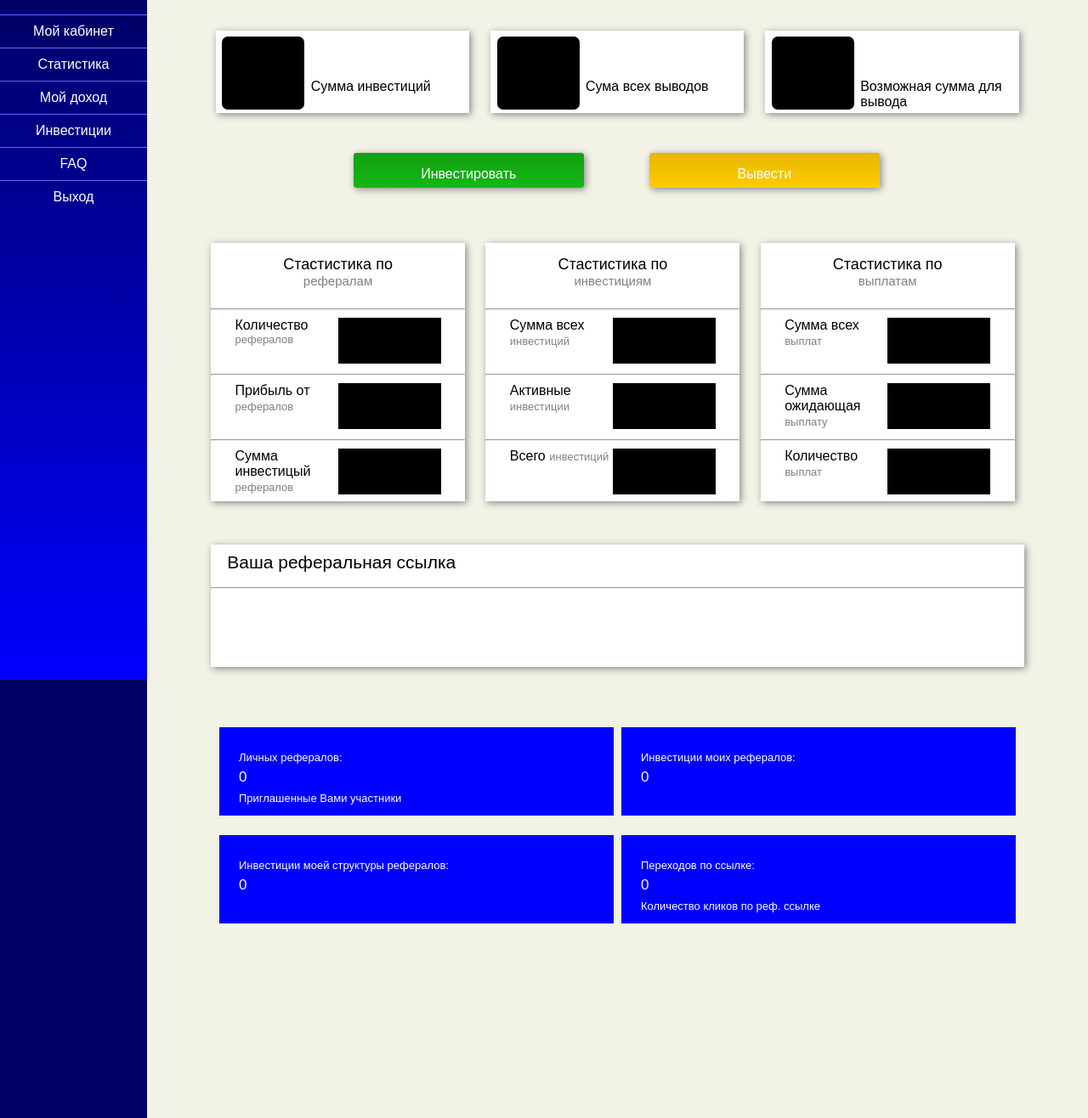
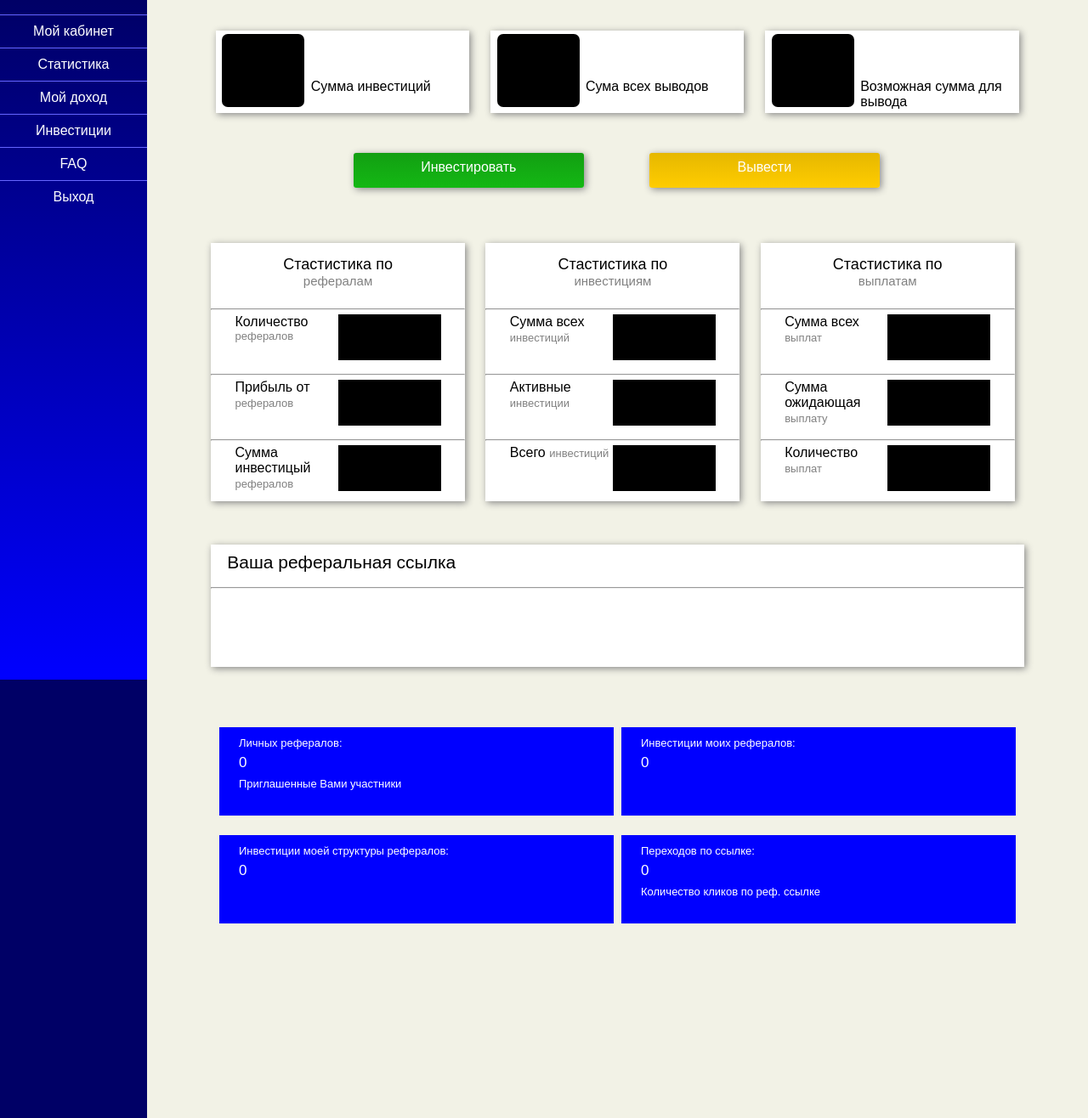
Before and after one commit to MainStar/mainstar.github.io, a PHP site: page /pages/myCabinet.html in a window 1280 px wide. Shown: the part 55-1371 px from the top of the page at 85% size. Run offline with PHP 8.4, Linux system fonts and the light colour scheme.

Commit message:
Update myCabinet.css

```diff
--- a/styles/myCabinet.css
+++ b/styles/myCabinet.css
@@ -124,7 +124,7 @@
 	height: 90%;
 	float: left;
 	margin-left: 2.5%;
-	margin-top: 2.1%;
+	margin-top: 1.1%;
 	border-radius: 7px;
 	background: black;
 }
@@ -175,7 +175,7 @@
 	width: 100%;
 	height: 100%;
 	display: block;
-	padding-top: 6%;
+	padding-top: 3%;
 	text-align: center;
 	text-decoration: none;
 }
@@ -193,7 +193,7 @@
 	width: 100%;
 	height: 100%;
 	display: block;
-	padding-top: 6%;
+	padding-top: 3%;
 	text-align: center;
 	text-decoration: none;
 }
@@ -255,7 +255,7 @@
 	width: 90%;
 	height: 90%;
 	padding-top: 1px;
-	margin: 1.5% auto;
+	margin: 0 auto;
 }
 .block-value-summary{
 	width: 50%;
@@ -363,7 +363,7 @@
 .content-05-ui-value{
 	width: 100%;
 	height: 80%;
-	margin-top: 5%;
+	margin-top: -2%;
 }
 .content-05-ui-value > a{
 	font-size: 13px;
```
